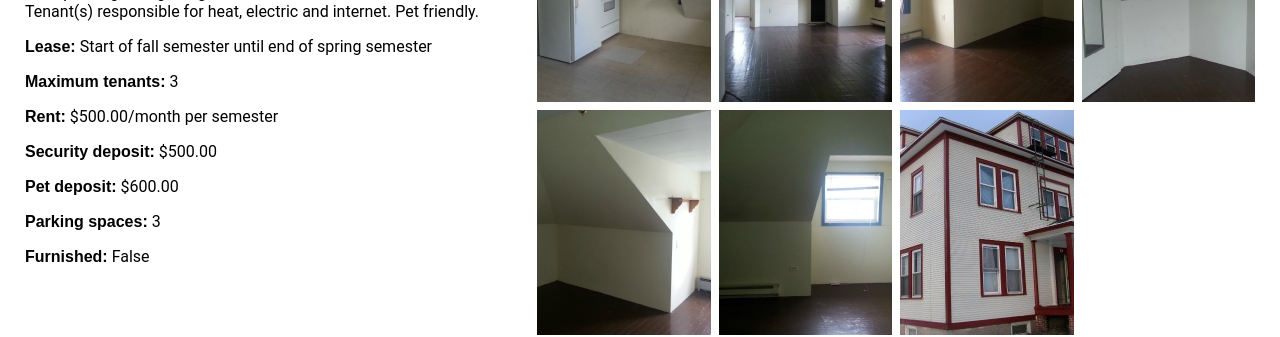
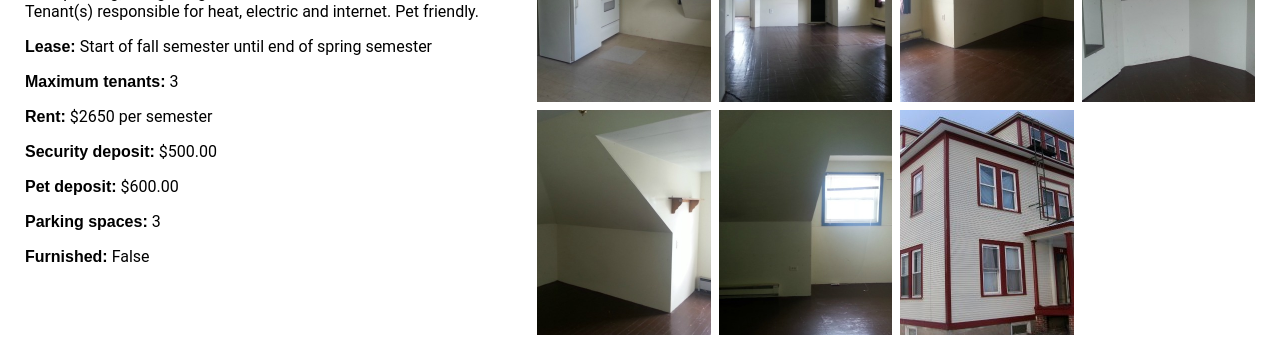
Before and after one commit to cssidy/psh, a Jekyll site: the page built from _apartments/723.md, in a window 1280 px wide. Shown: the part 251-588 px from the top of the page. Built offline with Jekyll 4.4.1, drawn with Linux system fonts in a browser that asks for light colours.

Commit message:
Update 723.md

```diff
--- a/_apartments/723.md
+++ b/_apartments/723.md
@@ -5,7 +5,7 @@ house: 72broad
 apartment: 723
 rooms: 3 Bedroom
 max_tenants: 3
-rent: $500.00/month
+rent: $2650
 security_deposit: $500.00
 security_deposit_pets: $600.00
 parking_spaces: 3
```
